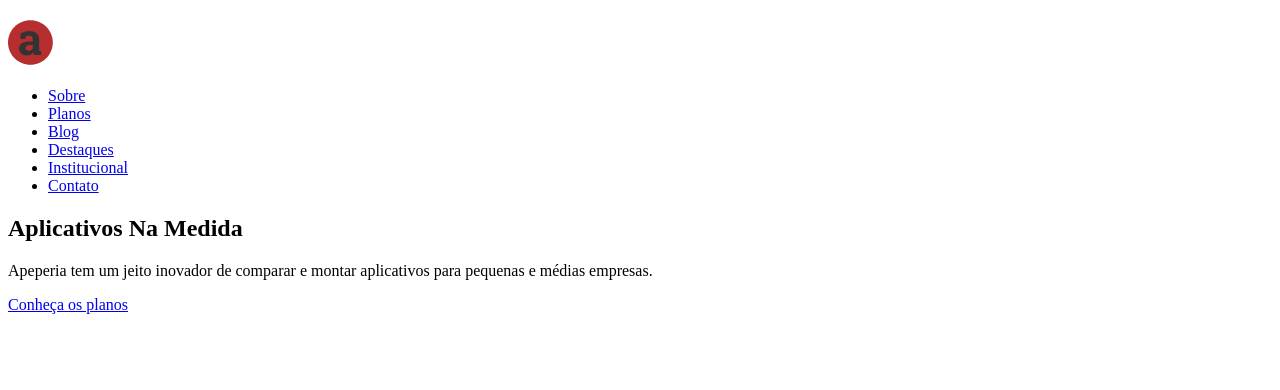
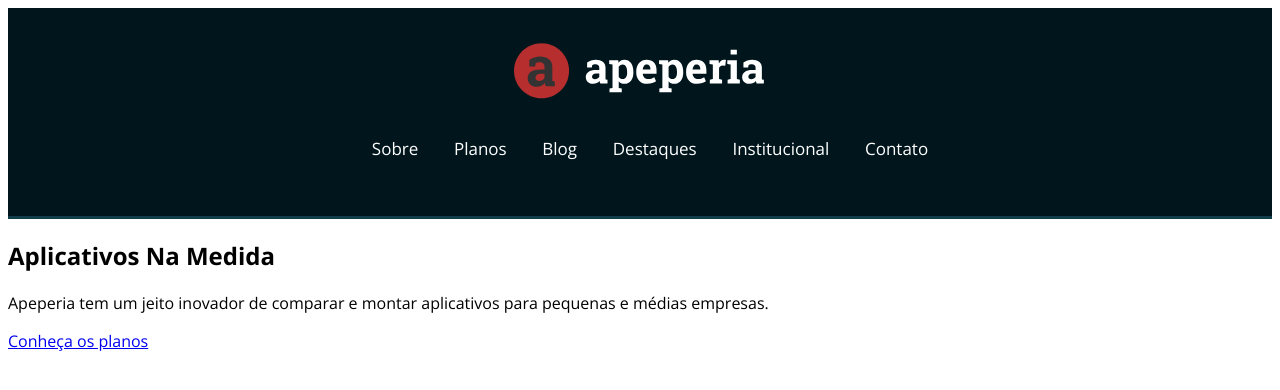
Before and after one commit to fvieir/apeperia-Alura, a plain HTML site: page index.html in a window 1280 px wide. Drawn offline with nearby package versions, Linux system fonts and the light colour scheme.

Commit message:
Estilização do cabeçalho

```diff
--- /dev/null
+++ b/css/base.css
@@ -0,0 +1,3 @@
+body {
+    font-family: 'Open Sans', sans-serif;
+}
--- a/css/cabecalho.css
+++ b/css/cabecalho.css
@@ -1,36 +1,47 @@
 .cabecalho {
-    color: #FFF;
-
-    width: 100%;
-
-    box-sizing: border-box;
+    background-color: #00161C;
 
     display: flex;
     flex-direction: column;
-    align-items: center;
 
-    padding-top: .75rem;
-    padding-bottom: .75rem;
+    border-bottom: 3px solid #103D4A;
 
-    border-bottom: 1px solid #103D4A;
-
-    position: absolute;
 }
 
 .cabecalho__logo {
-    margin-bottom: 1rem;
+    width: 20%;
+    margin: 0 auto;
+    padding: 20px 0;
 }
 
 .cabecalho__navegacao {
-    text-align: center;
+    width: 50%;
+    margin: 0 auto;
+    padding: 0 0 40px;
 }
 
-.cabecalho__link {
-    font-size: 1.1rem;
+.cabecalho__navegacao ul{
+    display: flex;
+    flex-direction: row;
+    justify-content: space-around;
+    align-items: center;
 
-    display: inline-block;
+    list-style: none;
+}
 
-    margin-right: .7rem;
-    margin-bottom: 1.25rem;
-    margin-left: .7rem;
+.cabecalho__link  {
+    margin-right: 20px;
 }
+
+.cabecalho__link a {
+    text-decoration: none;
+
+    color: #FFF;
+    font-weight: 400;
+    font-size: 17px;
+    font-style: normal;
+}
+
+.cabecalho__link a:hover {
+    text-decoration: underline;
+}
--- /dev/null
+++ b/css/cabecalho1.css
@@ -0,0 +1,36 @@
+.cabecalho {
+    color: #FFF;
+
+    width: 100%;
+
+    box-sizing: border-box;
+
+    display: flex;
+    flex-direction: column;
+    align-items: center;
+
+    padding-top: .75rem;
+    padding-bottom: .75rem;
+
+    border-bottom: 1px solid #103D4A;
+
+    position: absolute;
+}
+
+.cabecalho__logo {
+    margin-bottom: 1rem;
+}
+
+.cabecalho__navegacao {
+    text-align: center;
+}
+
+.cabecalho__link {
+    font-size: 1.1rem;
+
+    display: inline-block;
+
+    margin-right: .7rem;
+    margin-bottom: 1.25rem;
+    margin-left: .7rem;
+}
--- a/index.html
+++ b/index.html
@@ -7,19 +7,21 @@
     <link rel="preconnect" href="https://fonts.googleapis.com">
     <link rel="preconnect" href="https://fonts.gstatic.com" crossorigin>
     <link href="https://fonts.googleapis.com/css2?family=Montserrat:wght@300;400;700&family=Open+Sans:wght@300;400;700&display=swap" rel="stylesheet">
+    <link rel="stylesheet" href="css/base.css">
+    <link rel="stylesheet" href="css/cabecalho.css">
     <title>Apeperia</title>
 </head>
 <body>
-   <header>
-    <img src="img/logo-apeperia.svg" alt="">
-    <nav>
+   <header class="cabecalho">
+    <img class="cabecalho__logo" src="img/logo-apeperia.svg" alt="">
+    <nav class="cabecalho__navegacao">
         <ul>
-            <li><a href="#">Sobre</a></li>
-            <li><a href="#">Planos</a></li>
-            <li><a href="#">Blog</a></li>
-            <li><a href="#">Destaques</a></li>
-            <li><a href="#">Institucional</a></li>
-            <li><a href="#">Contato</a></li>
+            <li class="cabecalho__link"><a href="#">Sobre</a></li>
+            <li class="cabecalho__link"><a href="#">Planos</a></li>
+            <li class="cabecalho__link"><a href="#">Blog</a></li>
+            <li class="cabecalho__link"><a href="#">Destaques</a></li>
+            <li class="cabecalho__link"><a href="#">Institucional</a></li>
+            <li class="cabecalho__link"><a href="#">Contato</a></li>
         </ul>
     </nav>
    </header>
```
Also changed, not shown: 1 other file.
